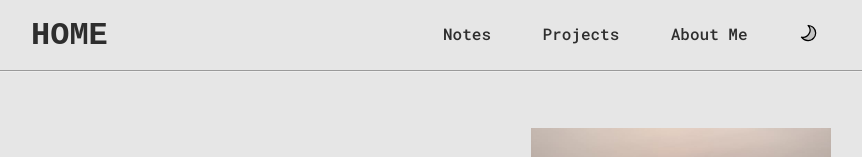
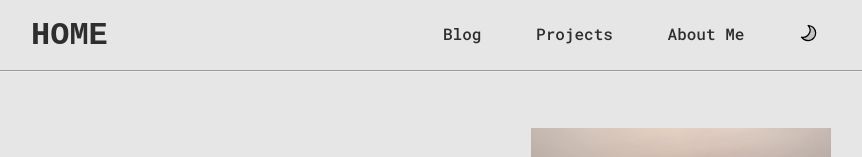
Before and after one commit to shishiraiyar/shishiraiyar.github.io, a SvelteKit app: page / in a window 1280 px wide. Shown: the top 157 px of the page, without its empty margins (209-1071 px from the left). Built offline with nearby package versions, Linux system fonts and the light colour scheme.

Commit message:
Added blog to navbar

```diff
--- a/src/components/Navbar.svelte
+++ b/src/components/Navbar.svelte
@@ -18,7 +18,7 @@
         <a href="/" on:click={()=>{active=0}}>HOME</a>
     </div>
     <nav>
-        <a class="nav-item" class:active={active == 1} on:click={()=>{active=1}} href="/notes"><span>Notes</span></a>
+        <a class="nav-item" class:active={active == 1} on:click={()=>{active=1}} href="/blog"><span>Blog</span></a>
         <a class="nav-item" class:active={active == 2} on:click={()=>{active=2}} href="/projects"><span>Projects</span></a>
         <a class="nav-item" class:active={active == 3} on:click={()=>{active=3}} href="/about"><span>About Me</span></a>
 
```
